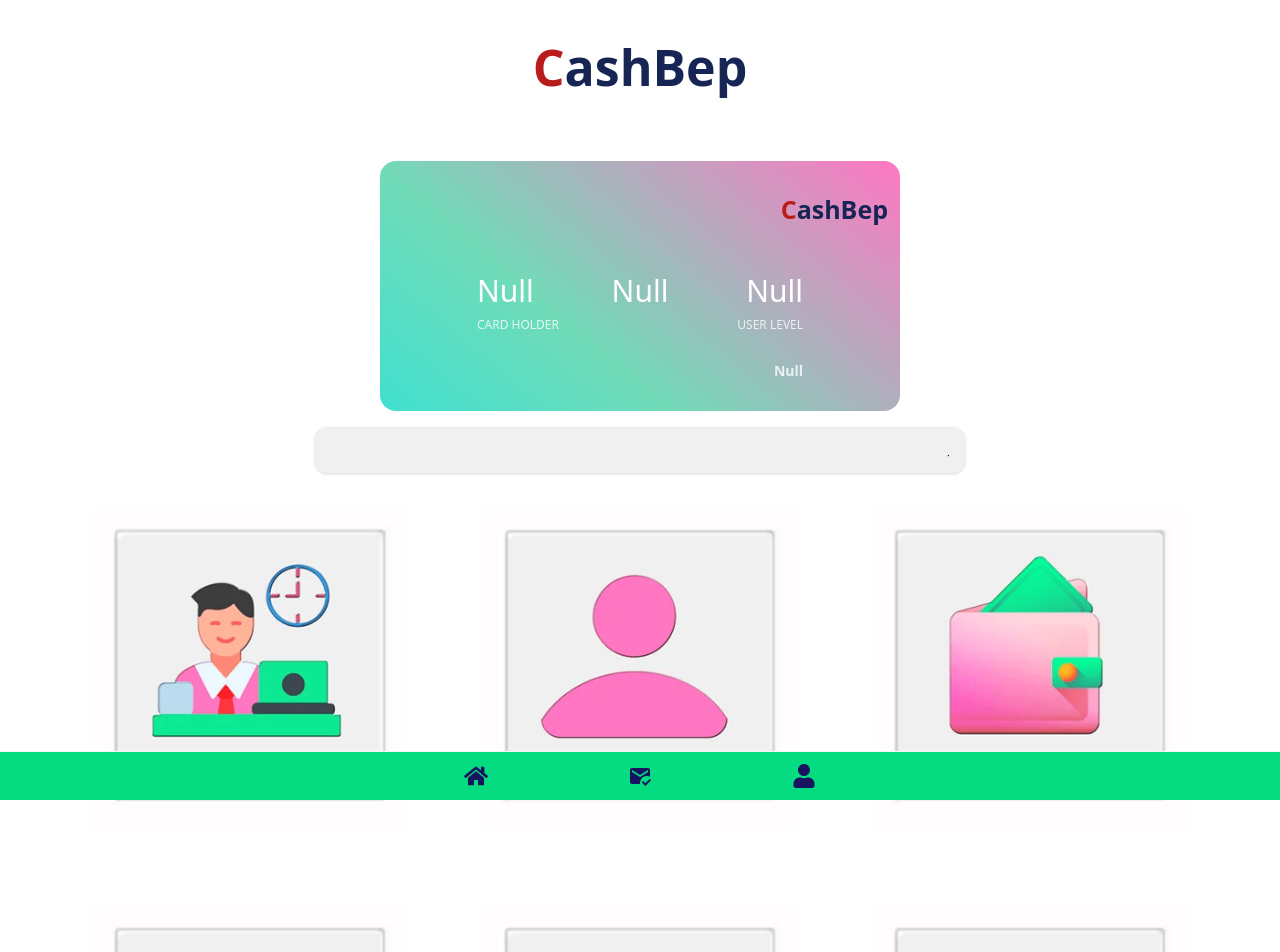
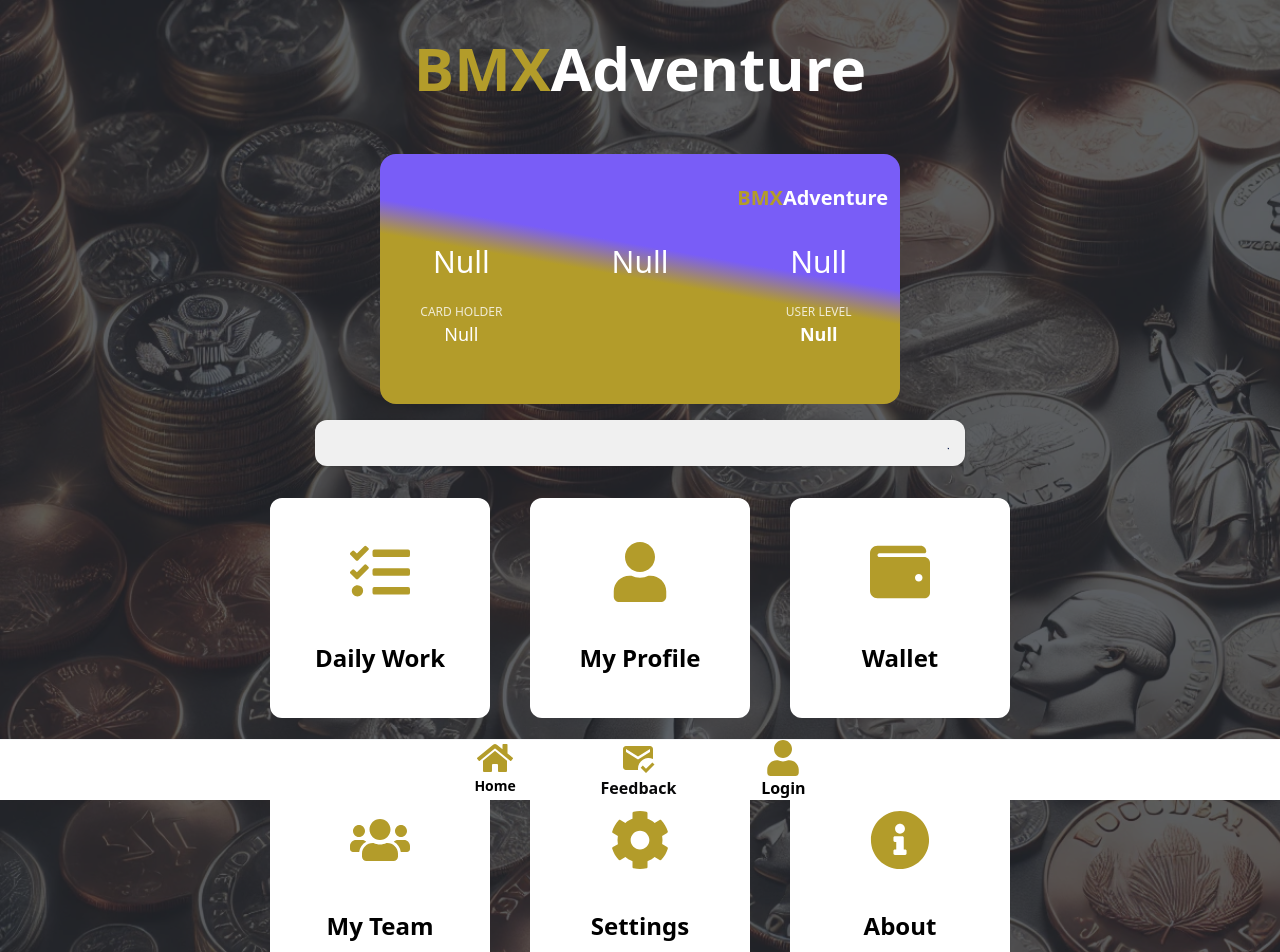
Before and after one commit to shakeel7521951/Cashbep, a React (Vite) app in the folder frontend/: page / in a window 1280 px wide. Shown: the top 952 px of the page. Built offline with nearby package versions, Linux system fonts and the light colour scheme; no server answers.

Commit message:
customize theme

```diff
--- a/frontend/src/components/BottomBar.jsx
+++ b/frontend/src/components/BottomBar.jsx
@@ -28,31 +28,34 @@ function BottomBar() {
   };
 
   return (
-    <div>
+    <div className=' '>
       {/* Bottom Navigation */}
-      <div className='fixed bottom-0 left-0 right-0 bg-[#05DC81] border-t border-gray-100'>
-        <div className='max-w-md mx-auto'>
-          <div className='flex justify-between px-12 py-3'>
-            <Link to={'/'} className='flex flex-col items-center'>
-              <FaHome size={24} className='text-[#19145F]' />
+      <div className="fixed bottom-0 left-0 right-0 bg-[#fff] border-t border-gray-100">
+
+        <div className="max-w-md mx-auto px-4">
+          <div className="flex justify-around py-">
+            <Link to={'/'} className="flex flex-col items-center">
+              <FaHome className="text-2xl sm:text-4xl  text-[#b39c2a]" />
+              <span className="text-xs sm:text-sm font-semibold text-black">Home</span>
             </Link>
-            <Link to={'/feedback'} className='flex flex-col items-center'>
-              <MdMarkEmailRead size={24} className='text-[#19145F]' />
+            <Link to={'/feedback'} className="flex flex-col items-center group">
+              <MdMarkEmailRead className="text-2xl sm:text-4xl  text-[#b39c2a]" />
+              <span className="text-xs sm:text-sm font-semibold  md:text-base text-[#09090a] ">Feedback</span>
             </Link>
             {profile ? (
-              <button
-                className='flex flex-col items-center'
-                onClick={handleLogout}
-              >
-                <FaArrowCircleRight size={24} className='text-[#19145F]' />
+              <button className="flex flex-col items-center" onClick={handleLogout}>
+                <FaArrowCircleRight className="text-2xl sm:text-4xl   transition-all duration-200 ease-in text-[#b39c2a]" />
+                <span className="text-xs sm:text-sm md:text-base text-black">Logout</span>
               </button>
             ) : (
-              <Link to={'/login'} className='flex flex-col items-center'>
-                <FaUser size={24} className='text-[#19145F]' />
+              <Link to={'/login'} className="flex flex-col items-center">
+                <FaUser className="text-2xl sm:text-4xl  text-[#b39c2a] transition-all duration-200 ease-in hover:text-[#b39c2a]" />
+                <span className="text-xs sm:text-sm md:text-base font-semibold text-black">Login</span>
               </Link>
             )}
           </div>
         </div>
+
       </div>
     </div>
   );
--- a/frontend/src/components/Home.jsx
+++ b/frontend/src/components/Home.jsx
@@ -1,179 +1,86 @@
-import Dailywork from '../assets/images/DAILYWORK.png';
-import myprofile from '../assets/images/MYPROFILE.png';
-import wallat from '../assets/images/MYWALLET.png';
-import myteam from '../assets/images/myteam.png';
-import setting from '../assets/images/SETTING.png';
-import About from '../assets/images/about.png';
 import { Link } from 'react-router-dom';
 import { useSelector } from 'react-redux';
+import { FaTasks, FaUser, FaWallet, FaUsers, FaCog, FaInfoCircle } from 'react-icons/fa';
+import coins from '../assets/images/coins.webp';
 
 const menuItems = [
-  {
-    to: '/dailywork',
-    icon: (
-      <img
-        src={Dailywork}
-        alt='Daily Work'
-        className='w-[10rem] h-[7rem] sm:w-[15rem] sm:h-[15rem] lg:w-[20rem] lg:h-[20rem]'
-      />
-    ),
-    className: 'flex items-center justify-center text-center p-4 rounded-md',
-  },
-  {
-    to: '/profile',
-    icon: (
-      <img
-        src={myprofile}
-        alt='My Profile'
-        className='w-[10rem] h-[7rem] sm:w-[15rem] sm:h-[15rem] lg:w-[20rem] lg:h-[20rem]'
-      />
-    ),
-    className: 'flex flex-col items-center justify-center text-center p-1',
-  },
-  {
-    to: '/wallet',
-    icon: (
-      <img
-        src={wallat}
-        alt='Wallet'
-        className='w-[10rem] h-[7rem] sm:w-[15rem] sm:h-[15rem] lg:w-[20rem] lg:h-[20rem]'
-      />
-    ),
-    className: 'flex flex-col items-center justify-center text-center p-4',
-    gradientClass: 'bg-gradient-to-b from-green-50 to-green-100',
-  },
-  {
-    to: '/team',
-    icon: (
-      <img
-        src={myteam}
-        alt='My Team'
-        className='w-[10rem] h-[7rem] sm:w-[15rem] sm:h-[15rem] lg:w-[20rem] lg:h-[20rem]'
-      />
-    ),
-    className: 'flex flex-col items-center justify-center text-center p-4',
-  },
-  {
-    to: '/settings',
-    icon: (
-      <img
-        src={setting}
-        alt='Settings'
-        className='w-[10rem] h-[7rem] sm:w-[15rem] sm:h-[15rem] lg:w-[20rem] lg:h-[20rem]'
-      />
-    ),
-    className: 'flex flex-col items-center justify-center text-center p-4',
-  },
-  {
-    to: '/about',
-    icon: (
-      <img
-        src={About}
-        alt='About'
-        className='w-[10rem] h-[7rem] sm:w-[15rem] sm:h-[15rem] lg:w-[20rem] lg:h-[20rem]'
-      />
-    ),
-    className: 'flex flex-col items-center justify-center text-center p-2',
-  },
+  { to: '/dailywork', icon: <FaTasks size={60} />, title: 'Daily Work' },
+  { to: '/profile', icon: <FaUser size={60} />, title: 'My Profile' },
+  { to: '/wallet', icon: <FaWallet size={60} />, title: 'Wallet' },
+  { to: '/team', icon: <FaUsers size={60} />, title: 'My Team' },
+  { to: '/settings', icon: <FaCog size={60} />, title: 'Settings' },
+  { to: '/about', icon: <FaInfoCircle size={60} />, title: 'About' },
 ];
 
 const HomePage = () => {
   const { profile } = useSelector((state) => state.user);
   const cardDetails = profile?.cardDetails;
+
   return (
-    <div className=' flex  bg-white max-w-full'>
-      {/* Main Container with max app width */}
-      <div className='mx-auto bg-white   flex flex-col gap-4 items-center '>
+    <div className='flex max-w-full' style={{ background: `url(${coins})`, backgroundSize: "cover" }}>
+      <div className='w-full bg-[#262a31bf] p-2'>
+        <div className='mx-auto flex flex-col gap-4 items-center'>
           {/* Logo Header */}
-        <p className='text-[50px] font-bold text-center text-blue-950 mb-[40px] mt-[30px]'>
-          <span className='text-red-700'>C</span>ashBep
+          <p className='text-4xl sm:text-6xl font-bold text-center text-white mb-5 sm:mb-[40px] mt-5 md:mt-[30px]'>
+            <span className='text-[#b39c2a]'>BMX</span>Adventure
           </p>
 
           {/* Card Container */}
-
-        <div
-          className='  max-w-[400px]   sm:min-w-[350px] md:min-w-[400px] lg:min-w-[520px] h-[250px] w-full mx-auto overflow-hidden rounded-2xl bg-gradient-to-br from-emerald-300 via-teal-300 to-pink-400'
-          style={{
-            background:
-              'linear-gradient(400deg, #40E0D0 0%, #70DBB8 35%, #FF77C3 100%)',
-          }}
-        >
-          <div className='py-[30px] px-[12px]  flex flex-col justify-between  items-center w-[100%] h-[100%] md:w-50% '>
+          <div className='max-w-[350px] sm:min-w-[350px] md:min-w-[400px] lg:min-w-[520px] h-[200px] md:h-[250px] w-full mx-auto overflow-hidden rounded-2xl bg-[#191a2093]'
+            style={{ background: 'linear-gradient(190deg, #795DF7 40%, #795DF7 25%, #b39c2a 50%)' }}>
+            <div className='py-[10px] sm:py-[30px] px-[12px] flex flex-col justify-between items-center w-[100%] h-[100%] md:w-50%'>
               {/* Card Logo */}
-            <p className='text-[25px] font-bold text-blue-950 self-end'>
-              <span className='text-red-700'>C</span>ashBep
+              <p className='text-xl font-bold text-white self-end'>
+                <span className='text-[#b39c2a]'>BMX</span>Adventure
               </p>
 
               {/* Numbers Section */}
-            <div className='grid grid-cols-3  gap-10 '>
-              <div className='flex flex-col gap-2'>
-                <div className='text-3xl font-medium text-white'>
-                  {cardDetails?.cardNumber1 || 'Null'}
-                </div>
-                <div className='text-xs text-white/80 uppercase'>
-                  Card Holder
-                </div>
-                <div className='text-lg font-medium text-white'>
-                  {profile?.name}
-                </div>
+              <div className='grid grid-cols-3 w-full text-center h-[130px] gap-10'>
+                <div className='flex flex-col items-center'>
+                  <div className='text-3xl font-medium text-white'>{cardDetails?.cardNumber1 || 'Null'}</div>
+                  <div className='text-xs text-white/80 uppercase mt-6'>Card Holder</div>
+                  <div className='text-lg font-medium text-white'>{profile?.name || 'Null'}</div>
                 </div>
                 <div className='flex justify-center'>
-                <div className='text-3xl font-medium text-white'>
-                  {cardDetails?.cardNumber2 || 'Null'}
+                  <div className='text-3xl font-medium text-white'>{cardDetails?.cardNumber2 || 'Null'}</div>
                 </div>
-              </div>
-              <div className='flex flex-col gap-2 items-end'>
-                <div className='text-3xl font-medium text-white'>
-                  {cardDetails?.cardNumber3 || 'Null'}
-                </div>
-                <div className='text-xs text-white/80 uppercase'>
-                  User Level
-                </div>
-                <div className='text-sm text-white/80 font-bold mt-5'>
-                  {profile?.UserLevel || 'Null'}
-                </div>
+                <div className='flex flex-col items-center'>
+                  <div className='text-3xl font-medium text-white'>{cardDetails?.cardNumber3 || 'Null'}</div>
+                  <div className='text-xs text-white/80 uppercase mt-6'>User Level</div>
+                  <div className='text-lg font-bold text-white'>{profile?.UserLevel || 'Null'}</div>
                 </div>
               </div>
             </div>
           </div>
 
           {/* Join Text */}
-        <div
-          className='px-4 py-2 w-full max-w-[650px]  text-md text-blue-950 font-medium bg-[#F0F0F0] rounded-xl'
-          style={{
-            boxShadow: 'rgba(0, 0, 0, 0.16) 0px 1px 3px',
-          }}
-        >
-          <marquee behavior='' direction=''>
+          <div className='px-4 py-2 w-full max-w-[650px] text-md text-blue-950 font-medium bg-[#F0F0F0] rounded-xl'
+            style={{ boxShadow: 'rgba(0, 0, 0, 0.16) 0px 1px 3px' }}>
+            <marquee direction="left" scrollDelay="10">
               Join 3 members in the same day and get rewards
             </marquee>
           </div>
 
           {/* Menu Grid */}
-        <div className=' grid   flex-wrap grid-cols-2 sm:grid-cols-3  gap-[1rem] lg:gap-[4.4rem] md:gap-[3.5rem] sm:gap-[2rem]    p-4 text-blue-500 items-center justify-center font-bold mb-[9rem] '>
+          <div className='grid  grid-cols-2 sm:grid-cols-2  md:grid-cols-3 gap-10 p-4 text-blue-500 font-bold sm:mb-[4rem] mb-[3rem]'>
             {menuItems.map((item, index) => (
-            <MenuItem
-              key={index}
-              className={item.className}
-              icon={item.icon}
-              to={item.to}
-              gradientClass={item.gradientClass}
-            />
+              <MenuItem key={index} to={item.to} icon={item.icon} title={item.title} />
             ))}
+          </div>
         </div>
       </div>
     </div>
   );
 };
 
-const MenuItem = ({ icon, to, label }) => {
+const MenuItem = ({ icon, to, title }) => {
   return (
-    <Link
-      to={to}
-      className={`   flex flex-col items-center justify-center  rounded-xl bg-[#fffdfd]  transition-transform active:scale-95`}
-    >
-      <div className={`mb-2 `}>{icon}</div>
-      <div className='text-[10px] font-bold text-gray-600'>{label}</div>
+    <Link to={to} className='flex  flex-col items-center justify-center rounded-xl transition-transform active:scale-95 hover:scale-105 duration-300 ease-in-out'>
+      <div className='mb-2 text-black flex justify-center items-center flex-col gap-10 bg-white h-[170px] sm:h-[220px] w-[170px] sm:w-[220px] rounded-xl p-4'>
+        <span className=' text-xl md:text-2xl text-[#b39c2a]'>{icon}</span>
+        <span className=' text-xl sm:text-2xl'>{title}</span>
+      </div>
+
     </Link>
   );
 };
```
Also changed, not shown: frontend/src/assets/images/DAILYWORK.avif (added), frontend/src/assets/images/coins.webp (added). Lines whose indentation alone changed are shown as unchanged.
